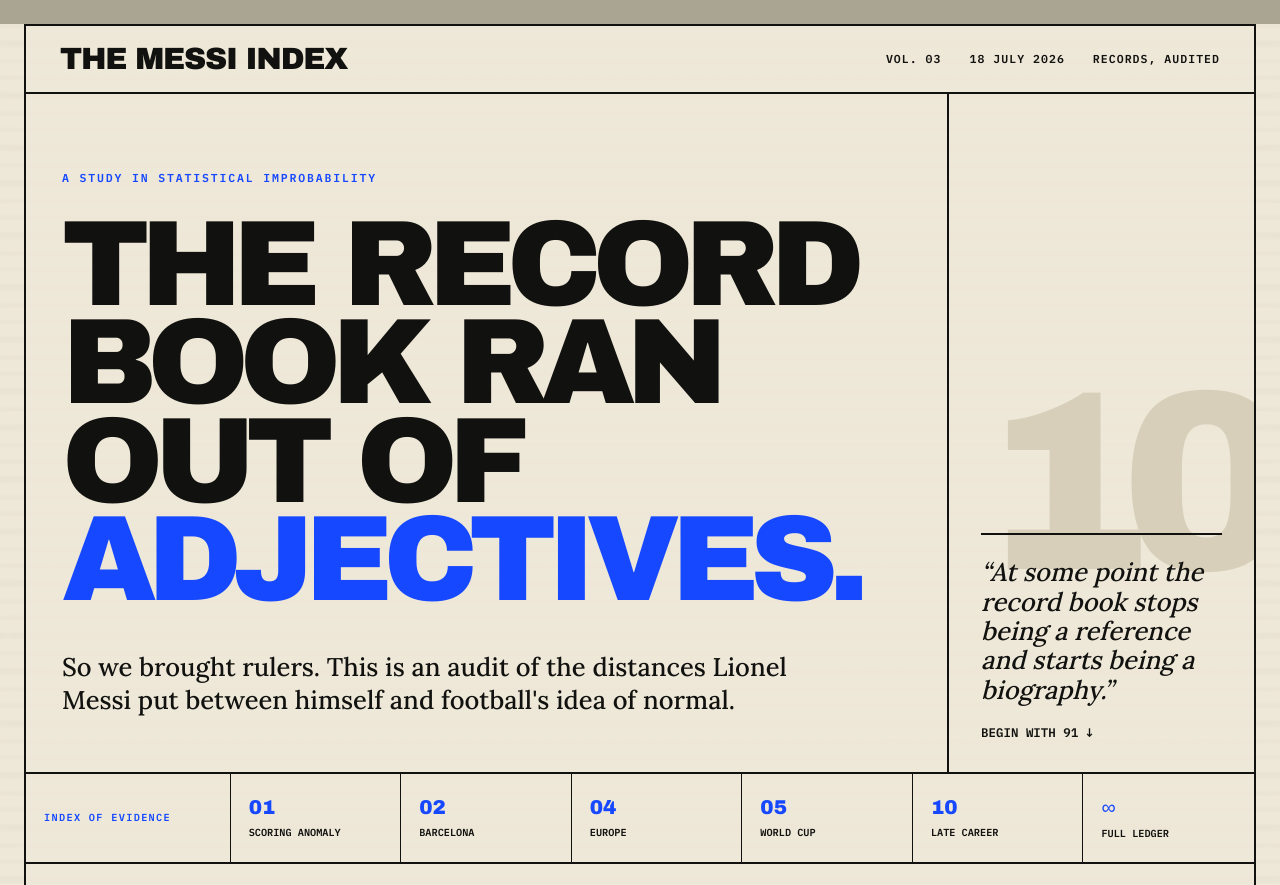
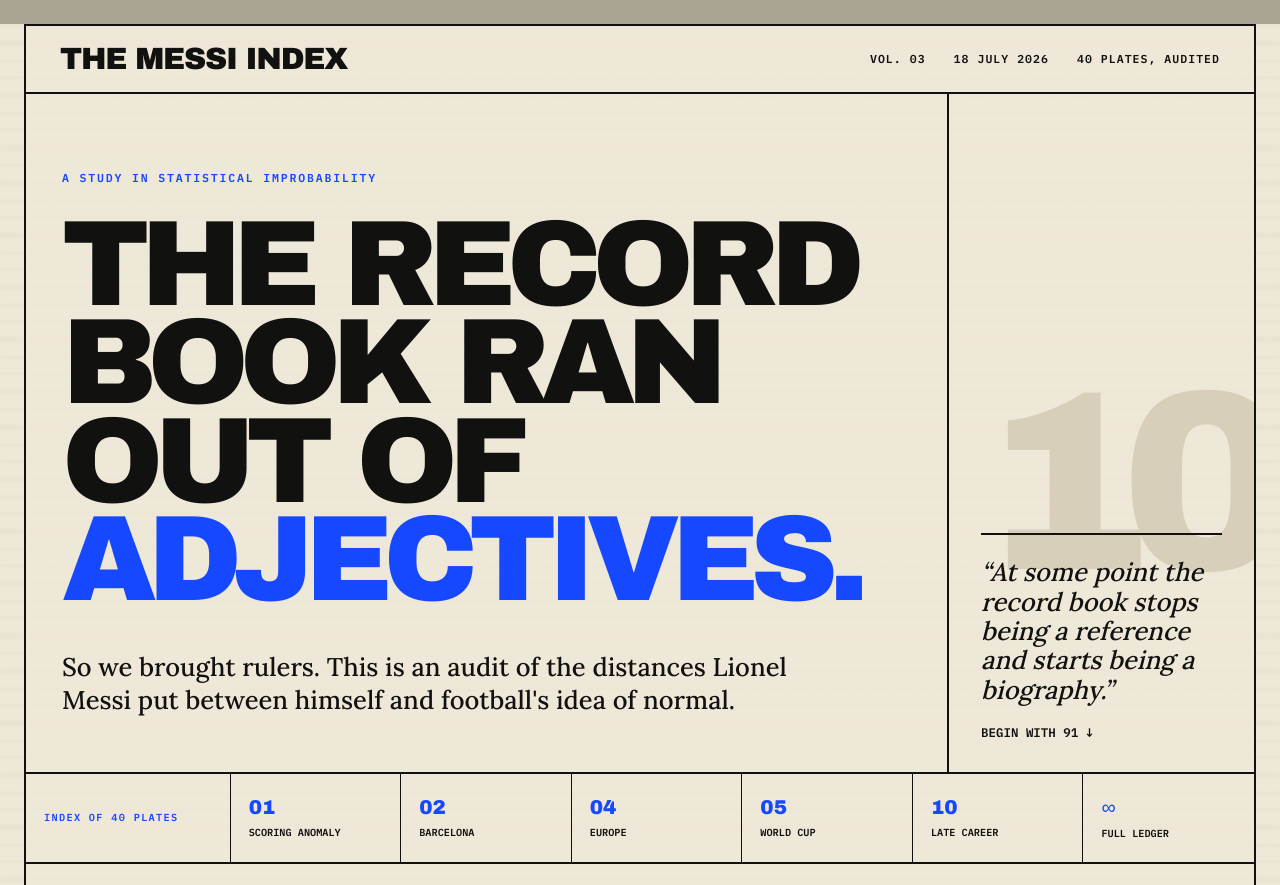
Before and after one commit to ardabbour/the-messi-index, a Next.js app: page / in a window 1280 px wide. Shown: the top 885 px of the page. Built offline with nearby package versions, Linux system fonts and the light colour scheme.

Commit message:
Surface the forty-plate edition count

```diff
--- a/app/page.tsx
+++ b/app/page.tsx
@@ -237,6 +237,7 @@
 ];
 
 const worldXiYears = Array.from({ length: 17 }, (_, index) => 2007 + index);
+const editionPlateCount = 40;
 
 const filters: { id: Dossier; label: string }[] = [
   { id: "all", label: "Everything" },
@@ -262,7 +263,7 @@
         <div className="masthead-meta">
           <span>Vol. 03</span>
           <span>18 July 2026</span>
-          <span>Records, audited</span>
+          <span>{editionPlateCount} plates, audited</span>
         </div>
       </header>
 
@@ -288,7 +289,7 @@
       </section>
 
       <nav className="evidence-index" aria-label="Index of statistical evidence">
-        <span>Index of evidence</span>
+        <span>Index of {editionPlateCount} plates</span>
         <a href="#calendar-title"><b>01</b> Scoring anomaly</a>
         <a href="#barca-title"><b>02</b> Barcelona</a>
         <a href="#age-title"><b>04</b> Europe</a>
```
Also changed, not shown: 2 other files (tests, documents, lock files or other folders).
